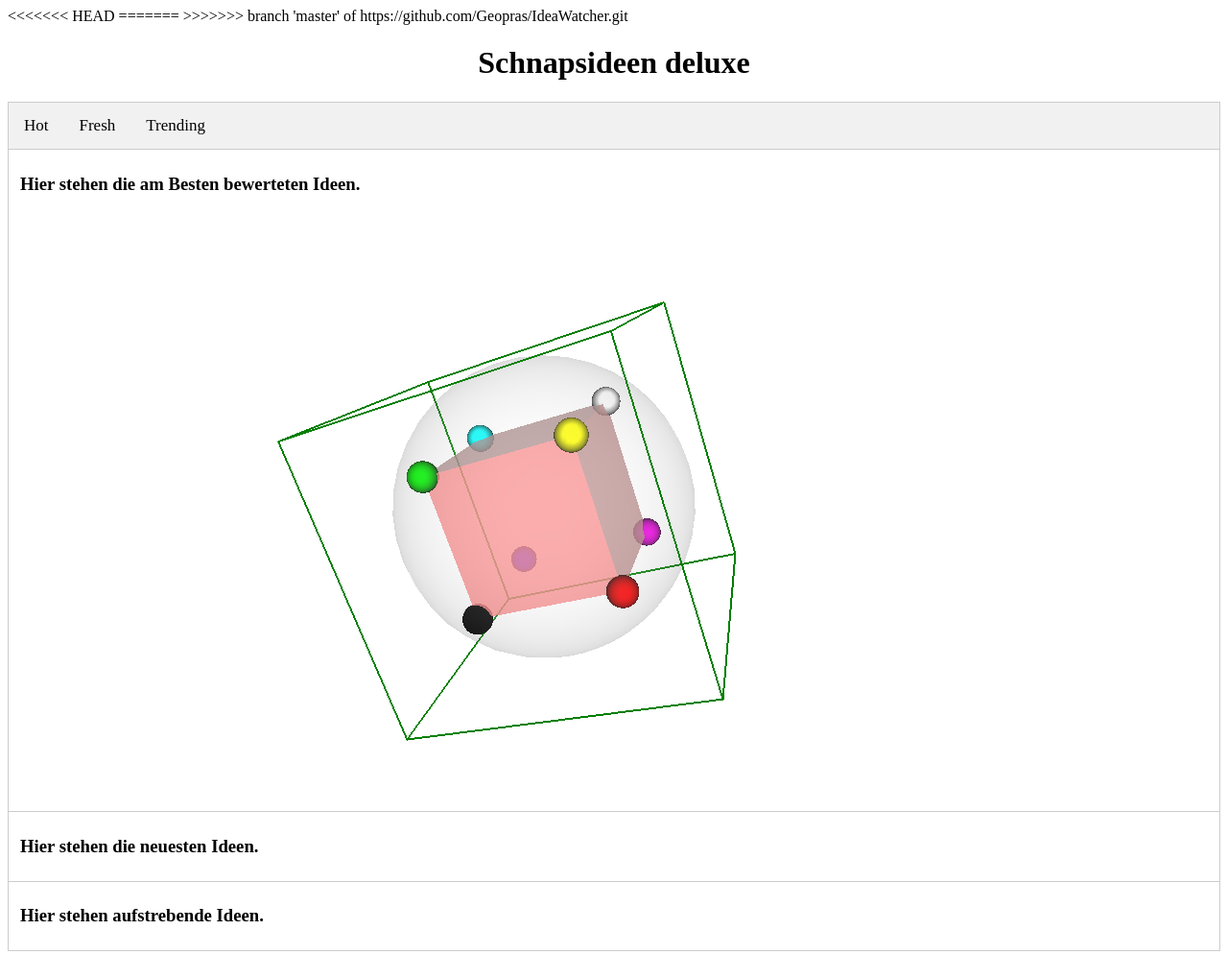
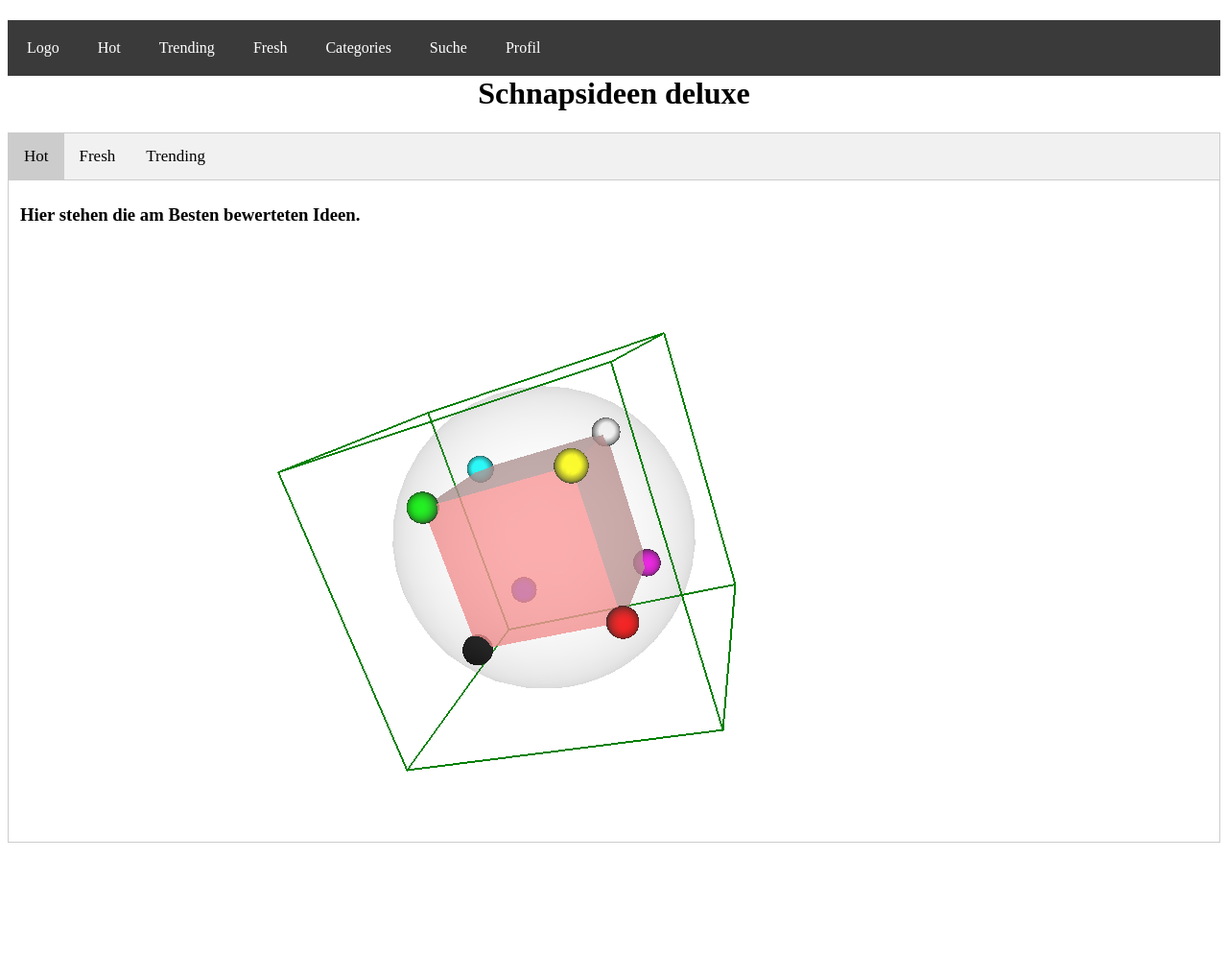
Before and after one commit to Geopras/IdeaWatcher, a plain HTML site: page Frontend/dev/view/html/index.html in a window 1280 px wide. Shown: the whole page at 96% size. After the commit the page ends 886 px from the top, so only its background shows below. Drawn offline with Linux system fonts and the light colour scheme.

Commit message:
started to add menu bar

```diff
--- a/Frontend/dev/view/css/styles.css
+++ b/Frontend/dev/view/css/styles.css
@@ -1,6 +1,6 @@
 /* Buttons */
 button {
-	margin-right:25px
+	margin-right: 25px
 }
 
 /* Textbox */
@@ -8,17 +8,49 @@ textbox {
 
 }
 
+h1 {
+	text-align: center
+}
 /* Header */
 header.v-mainMenu-view {
-	text-align: center
-	}
-
-	header h1 {
 
 }
 
+header.v-mainMenu-view nav {
+	box-sizing: border-box;
+	float: left;
+	width: 100%;
+	background: #3a3a3a;
+	font-size: 16px;
+}
+
+header.v-mainMenu-view nav ul {
+	margin: 0;
+	padding: 0;
+}
+
+header.v-mainMenu-view nav a {
+	display: block;
+	color: #fff;
+	text-decoration: none;
+}
+
+header.v-mainMenu-view nav ul li {
+  position: relative;
+  float: left;
+  list-style: none;
+}
+
+header.v-mainMenu-view nav ul li:hover {
+  background: #4096ee;
+}
+
+header.v-mainMenu-view nav ul li a {
+    padding: 20px;
+}
 /* Views Container */
 div.views-container {
+
 }
 
 div.views-container div {
@@ -27,6 +59,7 @@ textbox {
 }
 /* View : login */
 div.v-login-view {
+
 }
 
 /*View : ideaList */
@@ -43,7 +76,9 @@ textbox {
 }
 
 /* Float the list items side by side */
-		div.v-ideaList-view ul.tab li {float: left;}
+div.v-ideaList-view ul.tab li {
+	float: left;
+}
 
 /* Style the links inside the list items */
 div.v-ideaList-view ul.tab li a {
@@ -57,14 +92,18 @@ textbox {
 }
 
 /* Change background color of links on hover */
-		div.v-ideaList-view ul.tab li a:hover {background-color: #ddd;}
+div.v-ideaList-view ul.tab li a:hover {
+	background-color: #ddd;
+}
 
 /* Create an active/current tablink class */
-		div.v-ideaList-view ul.tab li a:focus, .active {background-color: #ccc;}
+div.v-ideaList-view ul.tab li a:focus, .active {
+	background-color: #ccc;
+}
 
 /* tab content */
 div.v-ideaList-view .tabcontent {
-			/*display: none;*/
+	display: none;
 	padding: 6px 12px;
 	border: 1px solid #ccc;
 	border-top: none;
@@ -72,20 +111,25 @@ textbox {
 
 /* View : ideaDetails */
 div.v-ideaDetails-view {
+
 }
 
 /* View : ideaCreation */
 div.v-ideaCreation-view {
+
 }
 
 /* View : impress */
 div.v-impress-view {
+
 }
 
 /* View : profileEdit */
 div.v-profileEdit-view {
+
 }
 
 /* View : profile */
 div.v-profile-view {
+
 }
--- a/Frontend/dev/view/html/index.html
+++ b/Frontend/dev/view/html/index.html
@@ -3,25 +3,33 @@
 <head>
 <meta charset="UTF-8">
 <meta name="viewport" content="width=device-width">
-    <script language="javascript" type="text/javascript" src="../javascript/mainViewLogic.js"></script>
-<<<<<<< HEAD
-    <script>
+<script language="javascript" type="text/javascript"
+	src="../javascript/mainViewLogic.js"></script>
+<script type="text/javascript">
 	// Get the element with id="defaultOpen" and click on it
-						window.onload = setActive();
+	window.onload = function() {
+		document.getElementById("defaultOpen").click();
+	}
 </script>
-
-
-
-=======
->>>>>>> branch 'master' of https://github.com/Geopras/IdeaWatcher.git
 <link rel="stylesheet" href="../css/styles.css">
 <title>IdeaWatcher</title>
 </head>
 <body>
 	<!---------------------------------- Header --------------------------------->
 	<header class="v-mainMenu-view">
+		<nav>
+			<ul>
+				<li><a>Logo</a>
+				<li><a href="#" title="Nach Hause">Hot</a></li>
+    			<li><a href="#" title="Unser Produktsortiment">Trending</a></li>
+    			<li><a href="#" title="Das sind wir">Fresh</a></li>
+   				<li><a href="#" title="So erreichen Sie uns">Categories</a></li>
+   				<li><a href="#" title="Rechtliches">Suche</a></li>
+   				<li><a href="#" title="Rechtliches">Profil</a></li>
+			</ul>
+		</nav>
+	</header>
 		<h1>Schnapsideen deluxe</h1>
-	</header>
 	<!----------------------------------- Views Container ----------------------------------->
 	<div class="views-container">
 		<!----------------------------------- View : login ----------------------------------->
@@ -30,18 +38,20 @@
 		<div class="v-ideaDetails-view"></div>
 		<!----------------------------------- View : ideaList ---------------------------->
 		<div class="v-ideaList-view">
-
 			<!----------------------------------- View : ideaList : tabs ---------------------------->
 			<ul class="tab">
-				<li><a href="javascript:void(0)" class="tablinks" onclick="openTab(event, 'hot')">Hot</a></li>
-				<li><a href="javascript:void(0)" class="tablinks" onclick="openTab(event, 'fresh')">Fresh</a></li>
-				<li><a href="javascript:void(0)" class="tablinks" onclick="openTab(event, 'trending')">Trending</a></li>
+				<li><a href="javascript:void(0)" class="tablinks"
+					onclick="openTab(event, 'hot')" id="defaultOpen">Hot</a></li>
+				<li><a href="javascript:void(0)" class="tablinks"
+					onclick="openTab(event, 'fresh')">Fresh</a></li>
+				<li><a href="javascript:void(0)" class="tablinks"
+					onclick="openTab(event, 'trending')">Trending</a></li>
 			</ul>
 
 			<!----------------------------------- View : ideaList : tab "hot" ---------------------------->
 			<div id="hot" class="tabcontent">
 				<h3>Hier stehen die am Besten bewerteten Ideen.</h3>
-				<img src="../test.png"/>
+				<img src="../test.png" alt="" />
 			</div>
 
 			<!----------------------------------- View : ideaList : tab "fresh" ---------------------------->
@@ -53,7 +63,6 @@
 			<div id="trending" class="tabcontent">
 				<h3>Hier stehen aufstrebende Ideen.</h3>
 			</div>
-
 		</div>
 
 		<!----------------------------------- View : ideaCreation ---------------------------->
--- a/Frontend/dev/view/javascript/mainViewLogic.js
+++ b/Frontend/dev/view/javascript/mainViewLogic.js
@@ -18,7 +18,3 @@ function openTab(evt, tabName) {
     document.getElementById(tabName).style.display = "block";
     evt.currentTarget.className += " active";
 }
-
-function setActive() {
-	document.getElementById("defaultOpen").click();
-	}
```
Lines whose indentation alone changed are shown as unchanged.
